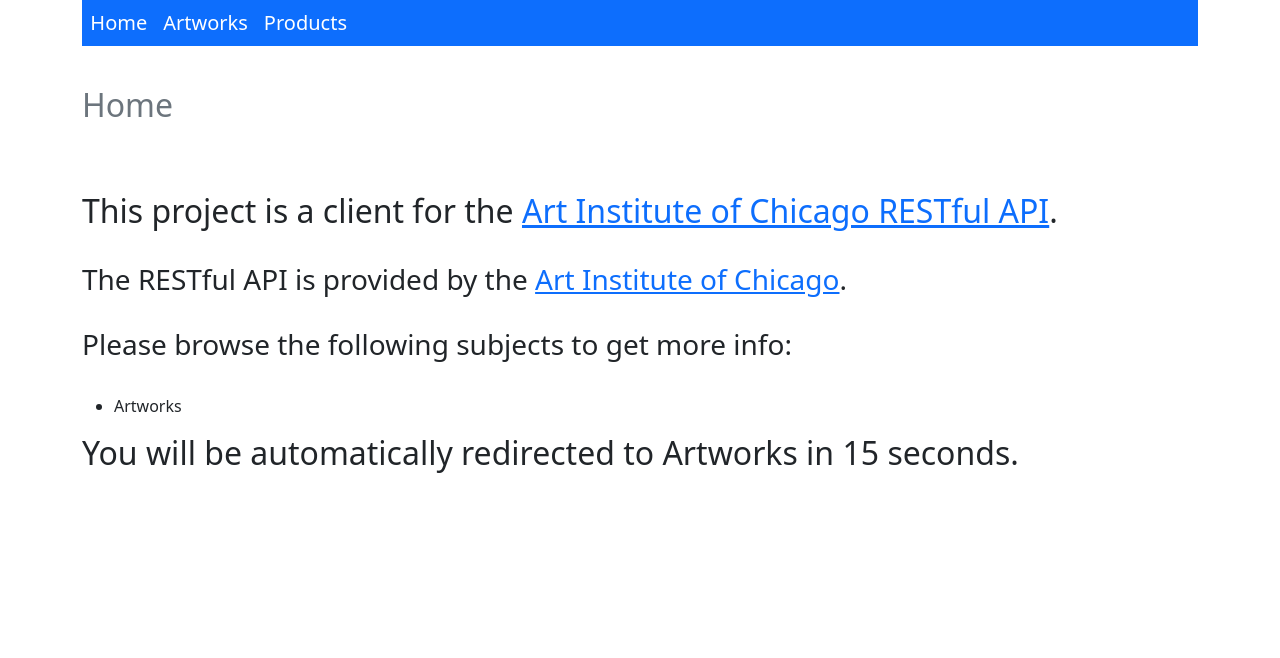
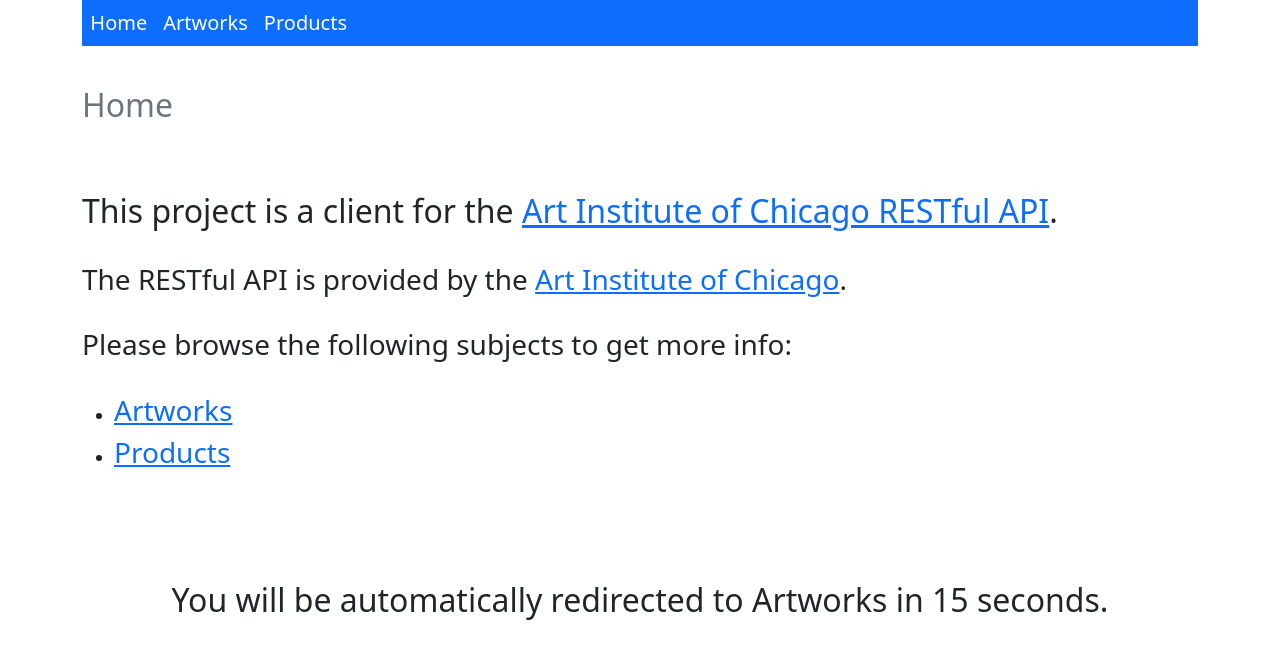
Before and after one commit to nleitefaria/vrl-app2, an Angular app: page / in a window 1280 px wide. Shown: the top 658 px of the page. Built offline with nearby package versions, Linux system fonts and the light colour scheme; what ngx-pagination would draw is missing.

Commit message:
feature12 : Fixed text

```diff
--- a/src/app/components/home/home.component.html
+++ b/src/app/components/home/home.component.html
@@ -15,8 +15,10 @@
     <h3>Please browse the following subjects to get more info:</h3>
     <br>
     <ul>
-        <li><a class="navbar-brand" routerLink="/artworks-component" routerLinkActive="active" ariaCurrentWhenActive="page">Artworks</a><br></li>
+        <li><h3><a routerLink="/artworks-component" routerLinkActive="active" ariaCurrentWhenActive="page">Artworks</a><br></h3></li>
+        <li><h3><a routerLink="/products-component" routerLinkActive="active" ariaCurrentWhenActive="page">Products</a><br></h3></li>
 
     </ul>
-    <h2>You will be automatically redirected to Artworks in 15 seconds.</h2>
+    <br><br><br><br>
+    <div style="text-align: center;"><h2>You will be automatically redirected to Artworks in 15 seconds.</h2></div>
 </div>
```
